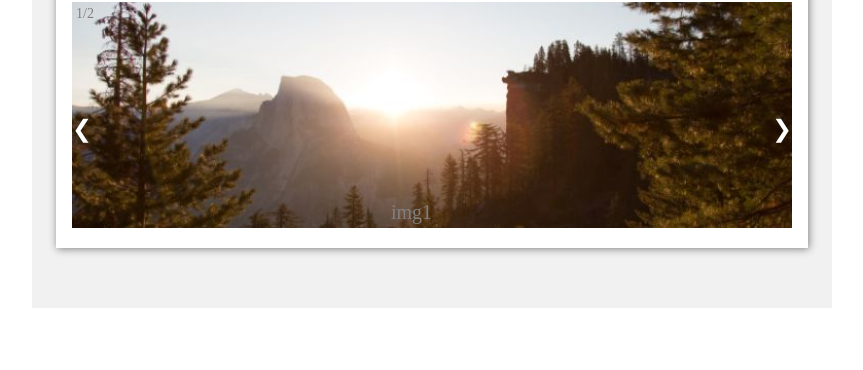
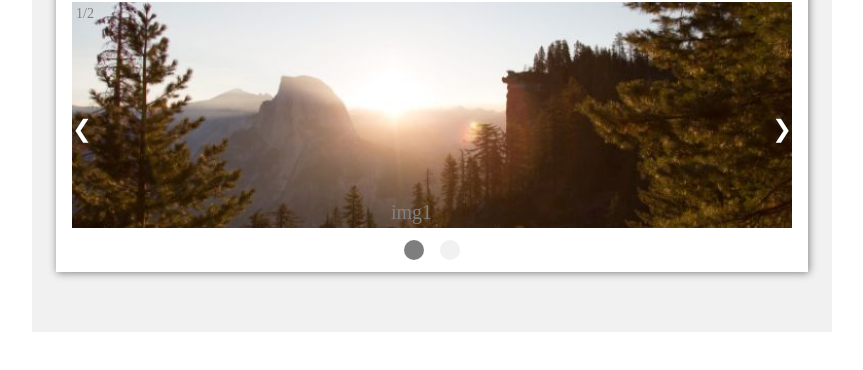
Before and after one commit to Harvey1024/staticWeb, a plain HTML site: page widget/widget.html in a window 1280 px wide. Shown: the part 332-702 px from the top of the page, without its empty margins (208-1071 px from the left). Drawn offline with Linux system fonts and the light colour scheme.

Commit message:
add automatic slide show

```diff
--- a/widget/css/widget.css
+++ b/widget/css/widget.css
@@ -133,15 +133,13 @@ nav a:hover{
     background-color: #2980B9;
 }
 .show{display: block;}
-.slidesShow{
-    /* position: relative; */
-}
+/* Slide show begin */
 .slideContent{
     position: relative;
     display: block;
     width: 720px;
     height: 226px;
-    margin: 20px auto;
+    margin: 20px auto 0;
 }
 .myslides, .numofPage, .imgName{
     position: absolute;
@@ -182,3 +180,24 @@ nav a:hover{
 .nextImg{
     right: 0px;
 }
+.dots{
+    display: flex;
+    flex-direction: row;
+    justify-content: center;
+    align-items: center;
+}
+.dot{
+    width: 20px;
+    height: 20px;
+    display: block;
+    margin: 12px 8px;
+    border-radius: 20px;
+    background-color: #f1f1f1;
+}
+.active{
+    background-color: #7e7e7e;
+}
+.dot:hover{
+    background-color: #7e7e7e;
+    cursor: pointer;
+}
--- a/widget/js/widget.js
+++ b/widget/js/widget.js
@@ -1,3 +1,6 @@
+
+
+
 function c1showm(n) {
     var w1 = document.getElementsByClassName("co");
     w1[n].children[0].style.display = "block";
@@ -14,8 +17,9 @@ window.onclick = function (event) {
         dropdown = document.getElementsByClassName("cDropDownContent")[0].classList.remove('show');
     }
 }
-function slideImg(countOfImg, slideSign) {
+function slideImg(countOfImg=2, slideSign="next") {
     var slide = document.getElementsByClassName("myslides");
+    var dot=document.getElementsByClassName("dot");
     var slideFinished = 0;
     for (var i = 0; i < countOfImg; i++) {
         var slideClassList = slide[i].classList
@@ -30,7 +34,9 @@ function slideImg(countOfImg, slideSign) {
                 if (nextSlideNum == countOfImg)
                     nextSlideNum = 0;
                 slide[nextSlideNum].classList.add("hide");
+                dot[nextSlideNum].classList.remove("active");
                 slide[i].classList.remove("hide");
+                dot[i].classList.add("active");
                 slideFinished = 1;
                 break;
             }
@@ -39,3 +45,27 @@ function slideImg(countOfImg, slideSign) {
             break;
     }
 }
+function goToImg(indexNum){
+    var slide = document.getElementsByClassName("myslides");
+    var dot = document.getElementsByClassName("dot");
+    for(var i=0; i<slide.length;i++){
+        if(slide[i].classList.length==2){
+            slide[i].classList.remove("hide");
+            dot[i].classList.add("active");
+        }
+        if(i!=indexNum){
+            slide[i].classList.add("hide");
+            dot[i].classList.remove("active");
+        }
+    }
+}
+var testno=0;
+function showSlides(){
+    goToImg(testno);
+    if(testno==0)
+        testno=1;
+    else
+        testno=0;
+    setTimeout(showSlides, 2000);
+}
+showSlides();
--- a/widget/widget.html
+++ b/widget/widget.html
@@ -74,8 +74,8 @@
           <div class="nextImg slideImg" onclick="slideImg(2, 'next')">&#10095</div>
         </div>
         <div class="dots">
-          <div class="dot"></div>
-          <div class="dot"></div>
+          <div class="dot active" onclick="goToImg(0)"></div>
+          <div class="dot" onclick="goToImg(1)"></div>
         </div>
       </div>
     </section>
```
